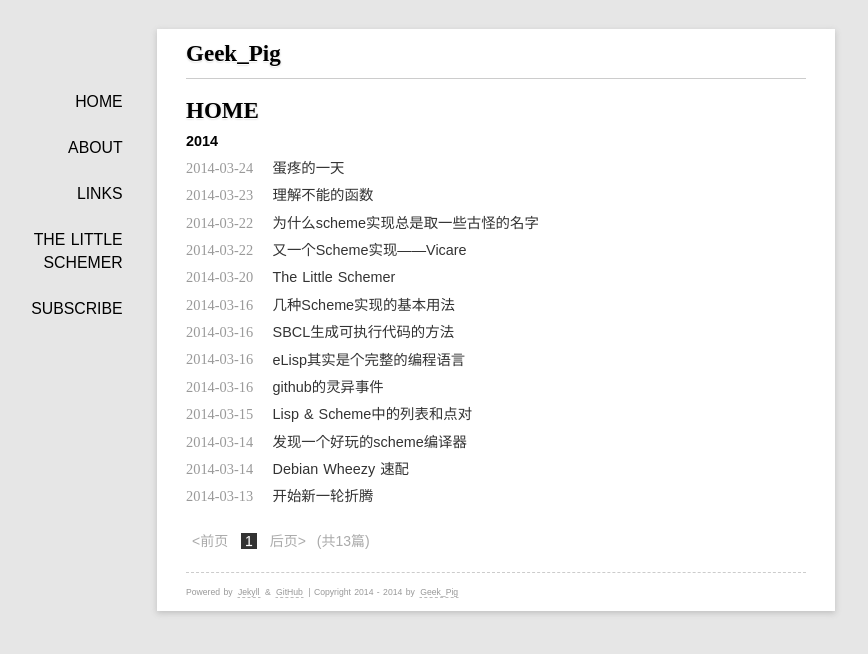
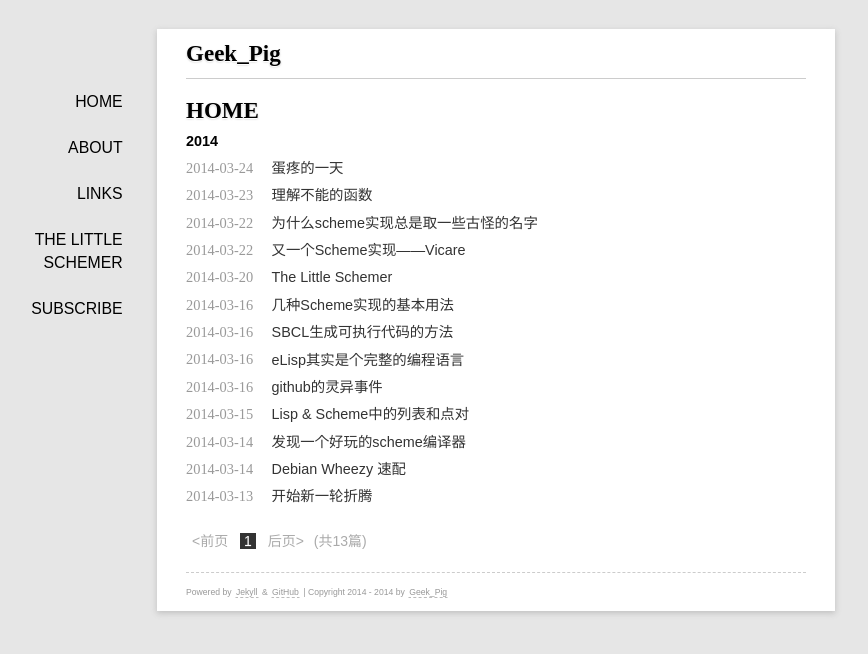
Before and after one commit to rhuichao/uternet.github.io, a Jekyll site: the page built from index.html, in a window 1280 px wide. Shown: the top 654 px of the page, without its empty margins (144-1012 px from the left). Built offline with Jekyll 4.4.1, drawn with Linux system fonts in a browser that asks for light colours; some web fonts are replaced; Markdown is read by kramdown in place of the engine named in the settings; the list of posts is cut into pages by our own code.

Commit message:
new document posted

```diff
--- a/media/css/style.css
+++ b/media/css/style.css
@@ -4,7 +4,7 @@
 
 body{
     font-size:0.9em;
-    word-spacing:1px;
+    /*word-spacing:1px;*/
     margin-left:auto;
     margin-right:auto;
     font-family:"Hiragino Sans GB","Microsoft YaHei","WenQianYi Micro Hei",sans-serif;
```
